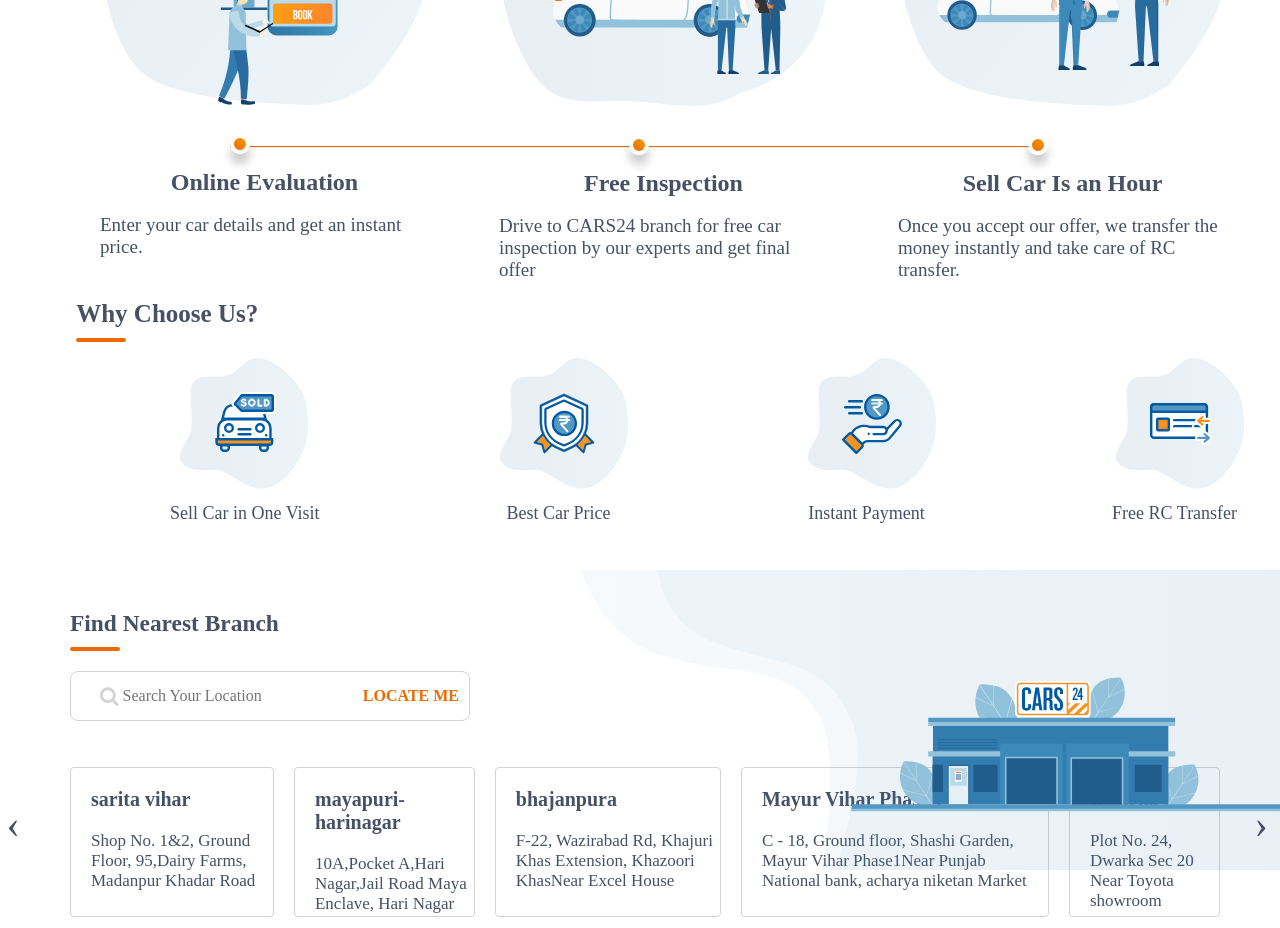
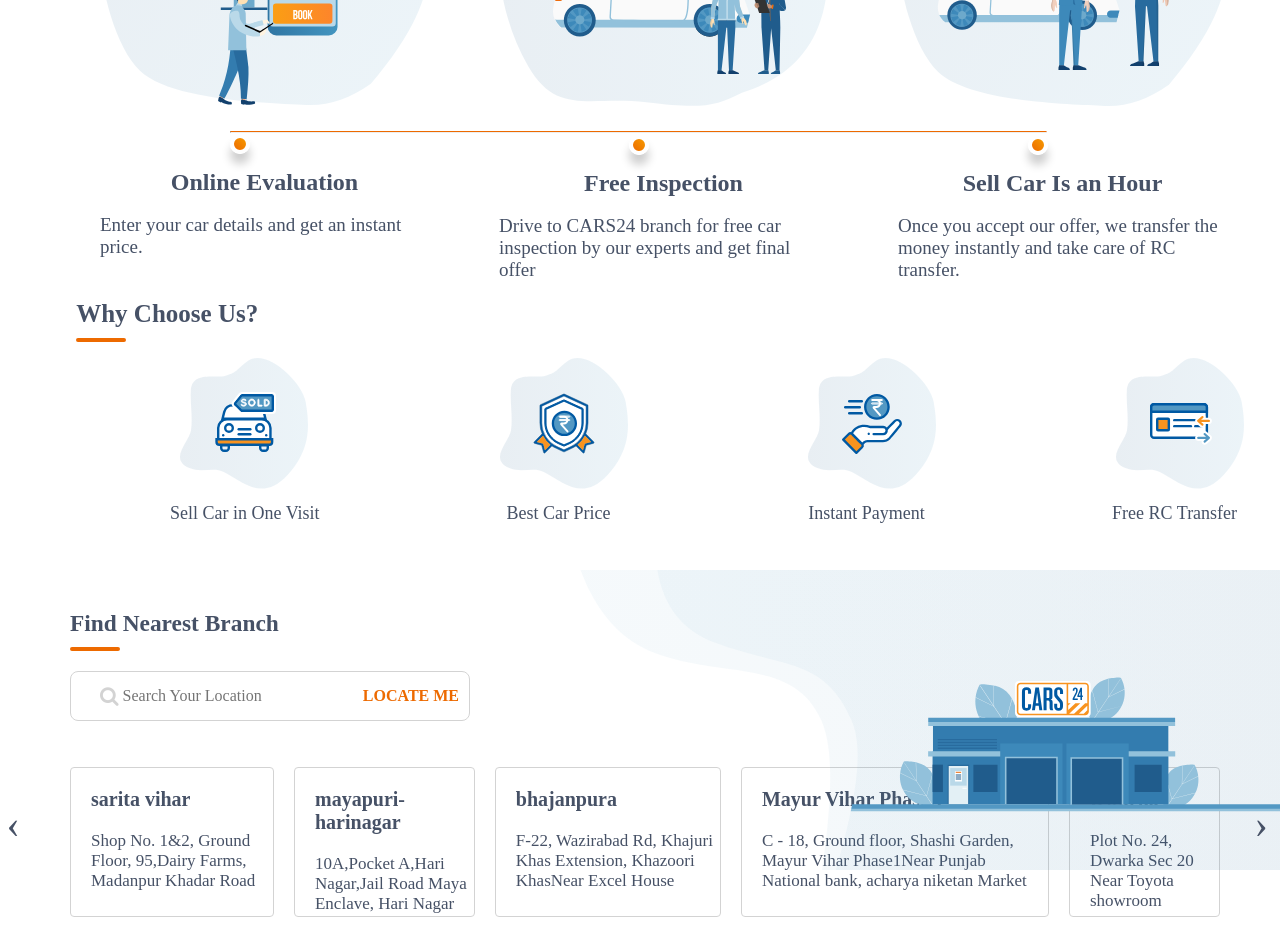
Before and after one commit to JaGaDeEsH-03/task3, a plain HTML site: page index.html in a window 1280 px wide. Shown: the part 1000-1928 px from the top of the page. Drawn offline with Linux system fonts and the light colour scheme.

Commit message:
Update ip3.css

```diff
--- a/ip3.css
+++ b/ip3.css
@@ -238,7 +238,7 @@ strong{
 .new1{
   border-top: 1px solid #ed6a00;
   margin-left:230px;
-  margin-top: -135px;
+  margin-top: -150px;
   width:817px;
 }
 .wrapper{
```
